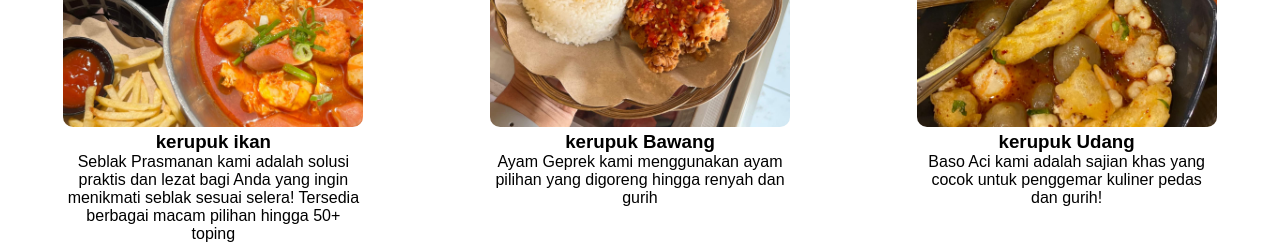
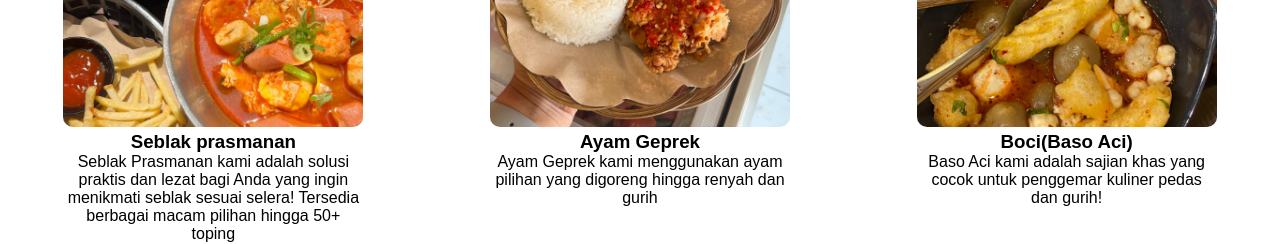
Before and after one commit to herisekolahdimaarif/KedaiDjajan, a plain HTML site: page index.html in a window 1280 px wide. Shown: the part 1000-1244 px from the top of the page. Drawn offline with Linux system fonts and the light colour scheme; a script that the page names is missing.

Commit message:
index.html

```diff
--- a/index.html
+++ b/index.html
@@ -42,7 +42,7 @@
      <div class="product-list">
         <div class="product">
           <img src="ASET/WhatsApp Image 2024-11-13 at 11.12.36.jpeg" alt="Seblak prasmanan">
-          <h3>kerupuk ikan</h3>
+          <h3>Seblak prasmanan</h3>
           <p>Seblak Prasmanan
             kami adalah solusi
             praktis dan lezat bagi
@@ -55,7 +55,7 @@
         </div>
         <div class="product">
           <img src="ASET/WhatsApp Image 2024-11-13 at 11.12.34.jpeg" alt="Ayam Geprek">
-          <h3>kerupuk Bawang</h3>
+          <h3>Ayam Geprek</h3>
           <p>Ayam Geprek kami
             menggunakan ayam
             pilihan yang digoreng
@@ -64,7 +64,7 @@
         </div>
         <div class="product">
           <img src="ASET/WhatsApp Image 2024-11-13 at 11.12.35.jpeg" alt="Boci(Baso Aci)">
-          <h3>kerupuk Udang</h3>
+          <h3>Boci(Baso Aci)</h3>
           <p>Baso Aci kami adalah
             sajian khas yang
             cocok untuk
```
